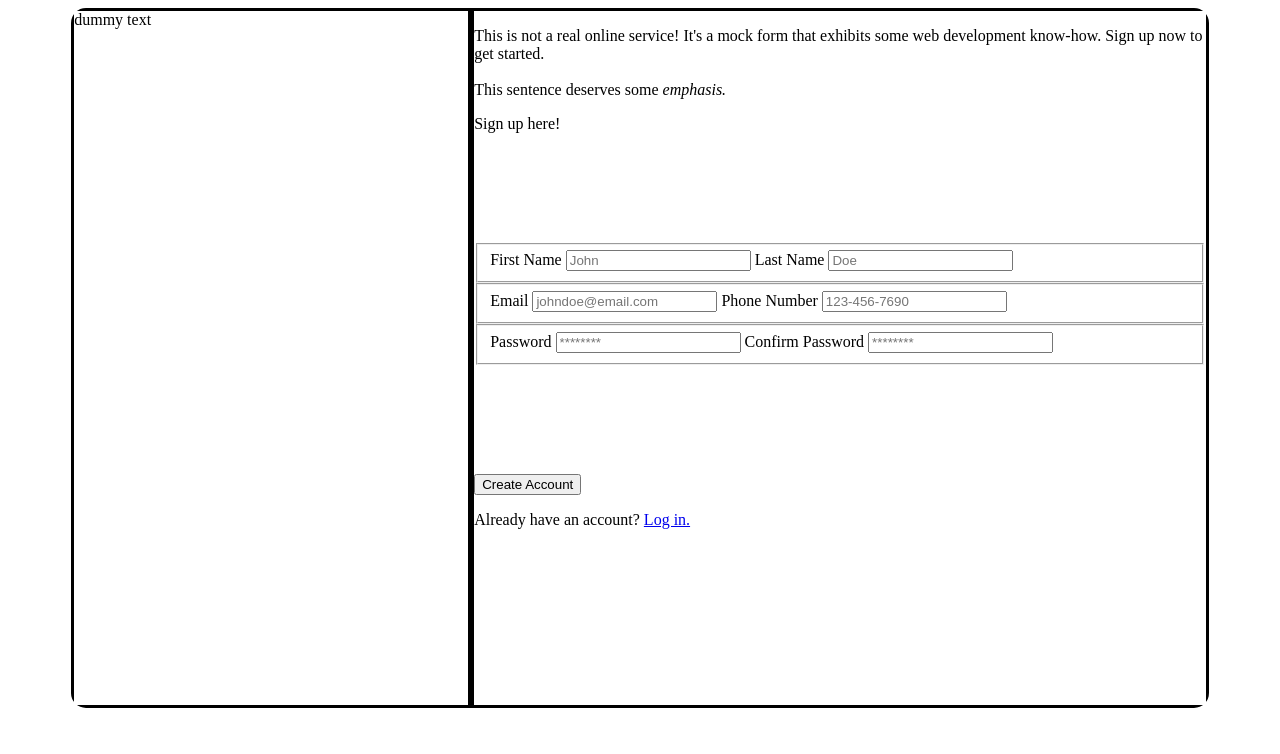
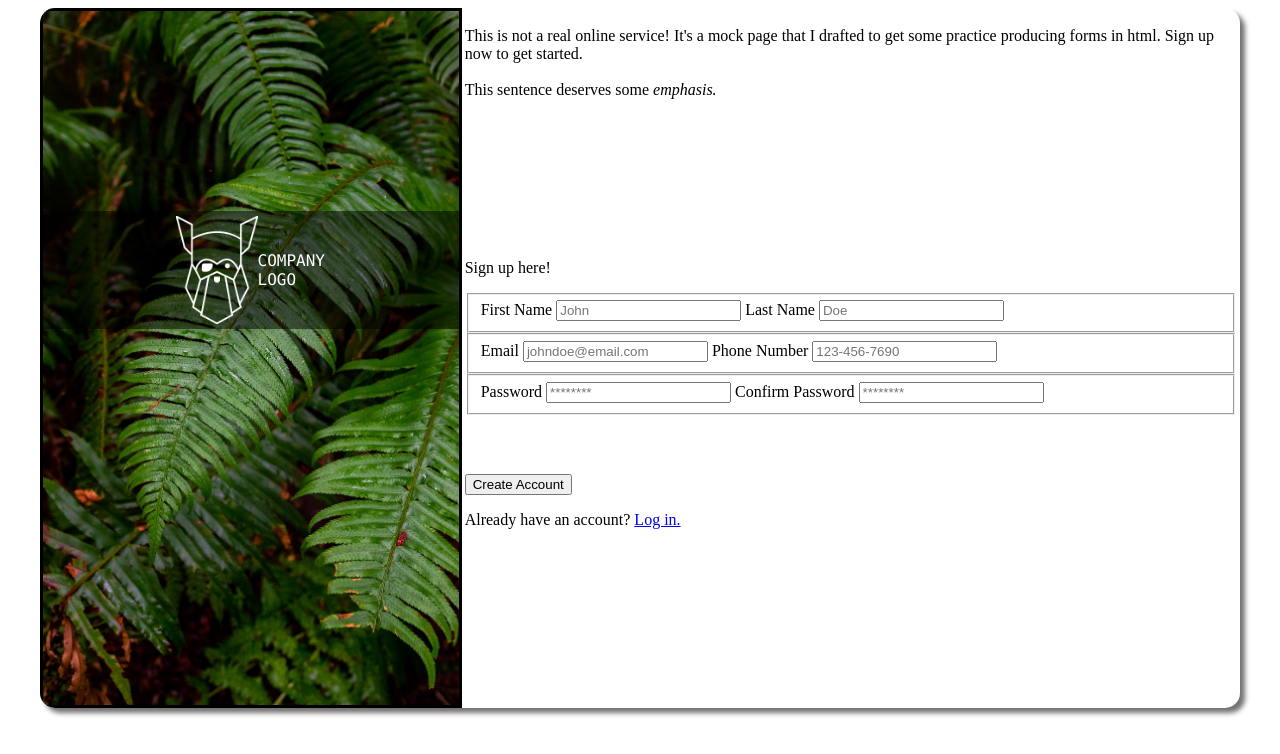
Before and after one commit to tbarinka/Mock-Sign-Up, a plain HTML site: page index.html in a window 1280 px wide. Drawn offline with Linux system fonts and the light colour scheme.

Commit message:
layer company logo over left-hand bckgrnd image

```diff
--- a/index.html
+++ b/index.html
@@ -10,22 +10,24 @@
 <body>
     <container>
         <div id="image-div">
-            dummy text
-            <!--<img id="background-image" src="hussain-hussain-unsplash.jpg" alt="mountain vista">-->
+            <img id="background-image" src="halie-west-25xggax4bSA-unsplash.jpg" alt="mountain vista">
+            <div id="logo-container">
+                <img id="logo-image" src="odin-lined.jpg"> <div>COMPANY<br>LOGO</div>
+            </div>
         </div>
 
         <div id="main">
             <div id="description">
-                <p>This is not a real online service! It's a mock form that exhibits
-                    some web development know-how. Sign up now to get started.
+                <p>This is not a real online service! It's a mock page that I drafted to get some practice producing forms in html. Sign up now to get started.
 
                     <br><br>This sentence deserves some <em>emphasis.</em>
                 </p>
-                <p>Sign up here!</p>
+
             </div>
 
             <form id="form-container" action="#">
                 <div id="label-container">
+                    <p>Sign up here!</p>
                     <fieldset>
                         <label for="firstName">First Name</label>
                         <input type="text" id="firstName" name="firstName" placeholder="John">
--- a/styles.css
+++ b/styles.css
@@ -7,22 +7,46 @@ body {
 container {
     display: flex;
     height: 700px;
-    width: 90%;
+    width: 95%;
     border-radius: 15px;
     overflow: hidden;
+    box-shadow: 5px 5px 5px rgb(117, 113, 113);
 }
 
 #image-div {
     overflow: hidden;
     width: 35%;
     border: solid black;
+    position: relative;
+}
+    #logo-container {
+        height: 17%;
+        width: 100%;
+        position: absolute;
+        top: 200px;
+        color: white;
+        background-color: rgba(0, 0, 0, .5);
+        display: flex;
+        align-items: center;
+        justify-content: center;
+        font-family: "Monaco", Monospace, Sans-serif;
+    }
+        #logo-container img {
+            height: 92%;
+            width: auto;
+            opacity: 1;
+        }
 
-}
+    #background-image {
+        height: 100%;
+        width: auto;
+    }
+
 #main {
     width: 65%;
-    border: solid black;
     display: flex;
     flex-direction: column;
+    padding: 3px;
 }
 
     #description {
```
Also changed, not shown: halie-west-25xggax4bSA-unsplash.jpg (added), odin-lined.jpg (added), 1 other file.
